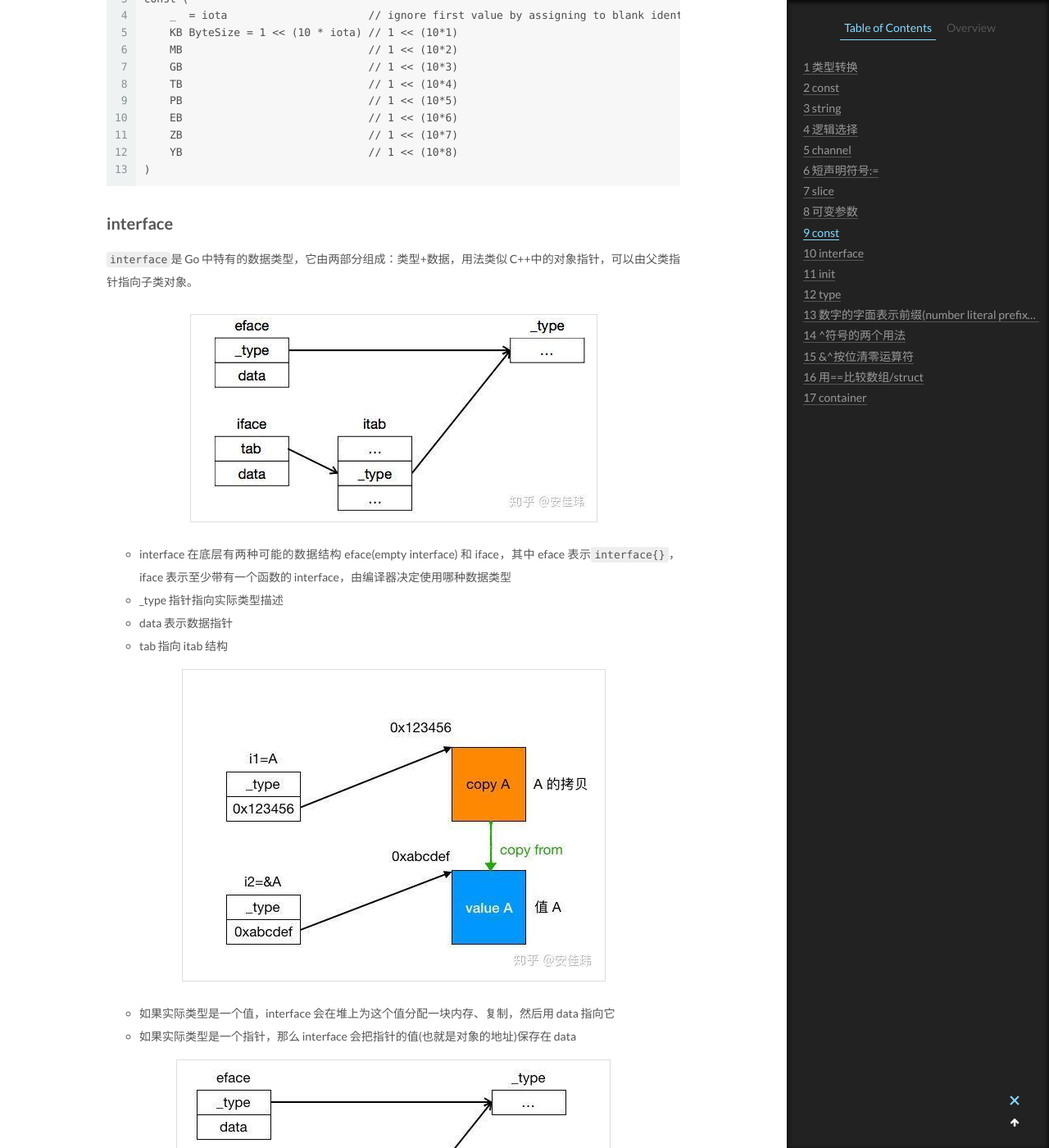
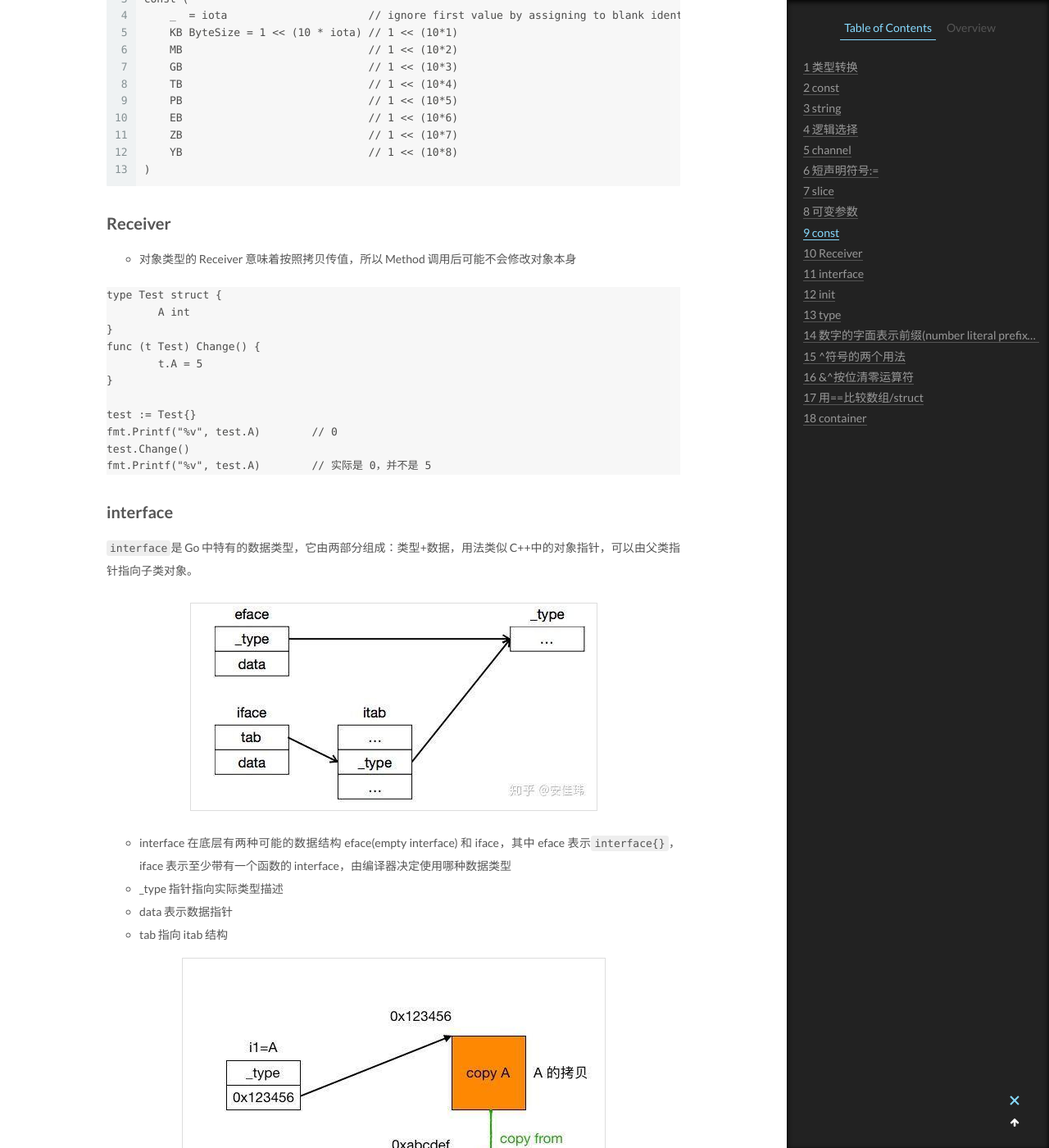
Before and after one commit to CodeHunter2006/CodeHunter2006.github.io, a Jekyll site: the page built from _posts/2018-11-28-Go_Syntax.md, in a window 1280 px wide and 1400 px high, scrolled down 4978 px. Shown: the whole window at 82% size. Built offline with Jekyll 4.4.1, drawn with Linux system fonts in a browser that asks for light colours.

Commit message:
[doc]: add contents.

````diff
--- a/_posts/2018-11-28-Go_Syntax.md
+++ b/_posts/2018-11-28-Go_Syntax.md
@@ -225,6 +225,24 @@ const (
 )
 ```
 
+## Receiver
+
+- 对象类型的 Receiver 意味着按照拷贝传值，所以 Method 调用后可能不会修改对象本身
+
+```Go
+type Test struct {
+	A int
+}
+func (t Test) Change() {
+	t.A = 5
+}
+
+test := Test{}
+fmt.Printf("%v", test.A)	// 0
+test.Change()
+fmt.Printf("%v", test.A)	// 实际是 0，并不是 5
+```
+
 ## interface
 
 `interface`是 Go 中特有的数据类型，它由两部分组成：类型+数据，用法类似 C++中的对象指针，可以由父类指针指向子类对象。
````
Also changed, not shown: _posts/2019-12-28-Go_Package.md (+13 -3 lines), _posts/2020-05-31-Kafka_Basic.md (+14 -1 lines).
